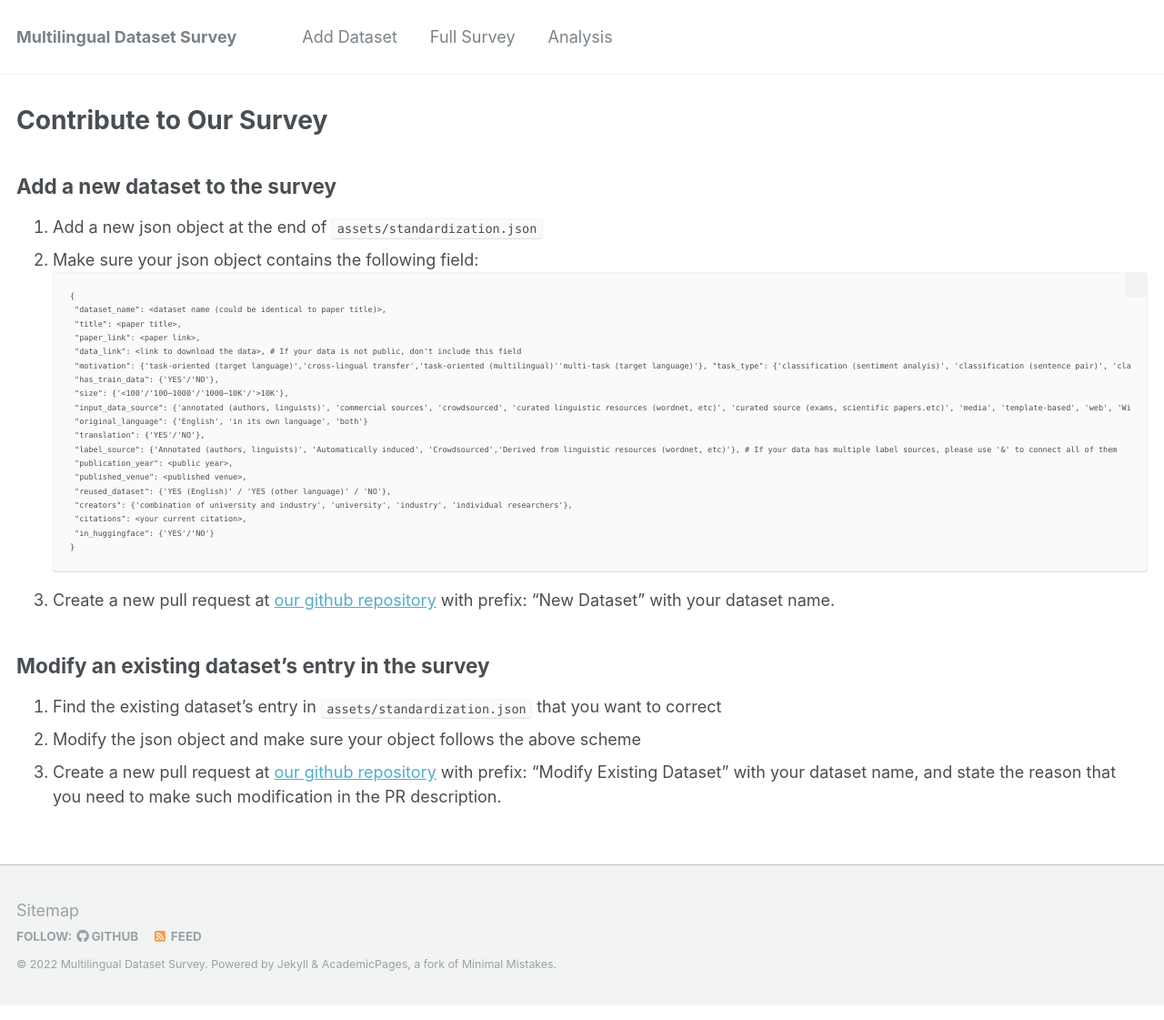
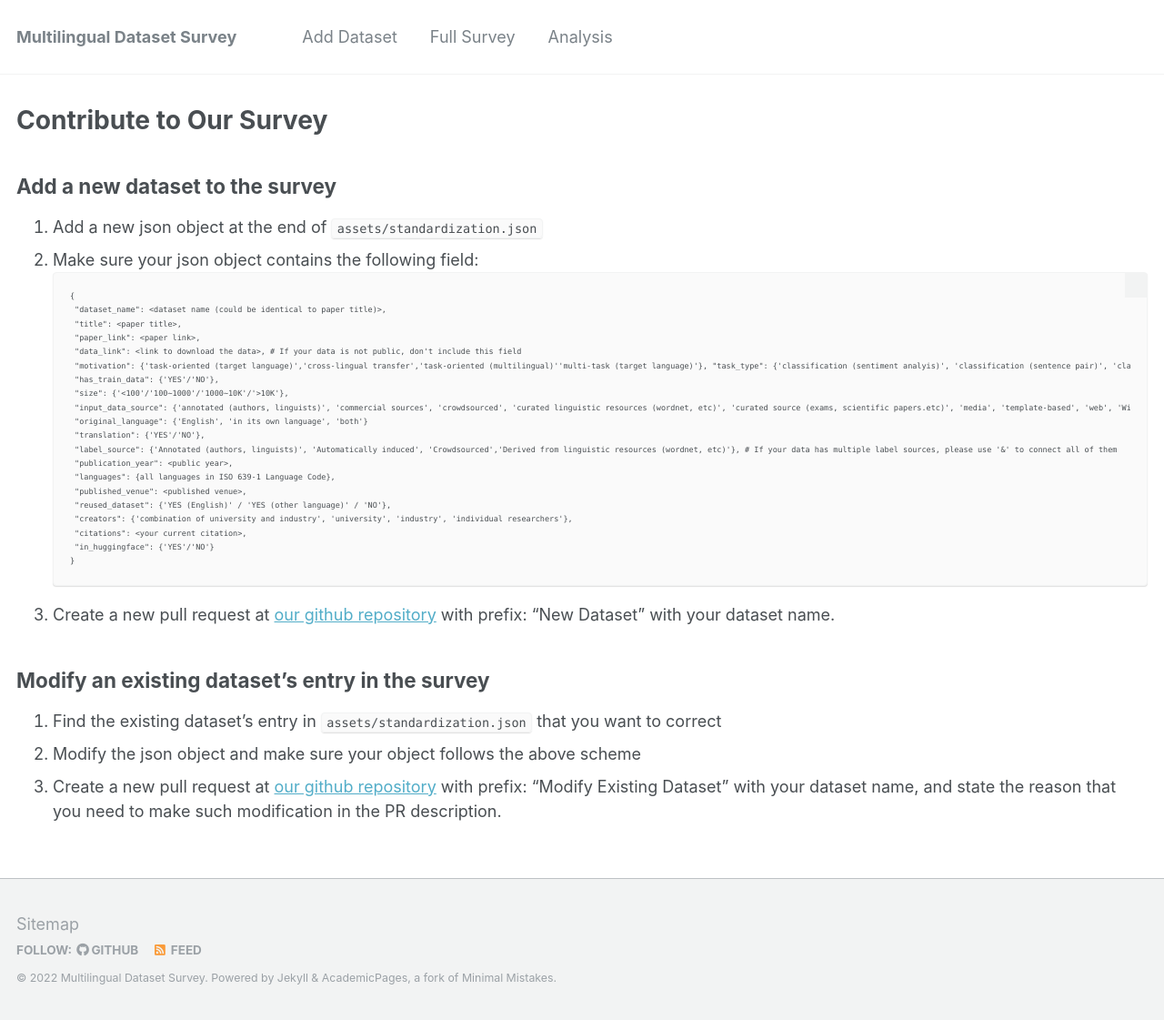
Before and after one commit to multilingual-dataset-survey/multilingual-dataset-survey.github.io, a Jekyll site: the page built from _pages/add_dataset.md, in a window 1280 px wide. Shown: the whole page at 91% size. Built offline with Jekyll 4.4.1, drawn with Linux system fonts in a browser that asks for light colours.

Commit message:
add instruction for adding languages

```diff
--- a/_pages/add_dataset.md
+++ b/_pages/add_dataset.md
@@ -22,6 +22,7 @@ author_profile: false
     "translation": {'YES'/'NO'},
     "label_source": {'Annotated (authors, linguists)', 'Automatically induced', 'Crowdsourced','Derived from linguistic resources (wordnet, etc)'}, # If your data has multiple label sources, please use '&' to connect all of them
     "publication_year": <public year>,
+    "languages": {all languages in ISO 639-1 Language Code},
     "published_venue": <published venue>,
     "reused_dataset": {'YES (English)' / 'YES (other language)' / 'NO'},
     "creators": {'combination of university and industry', 'university', 'industry', 'individual researchers'},
```
